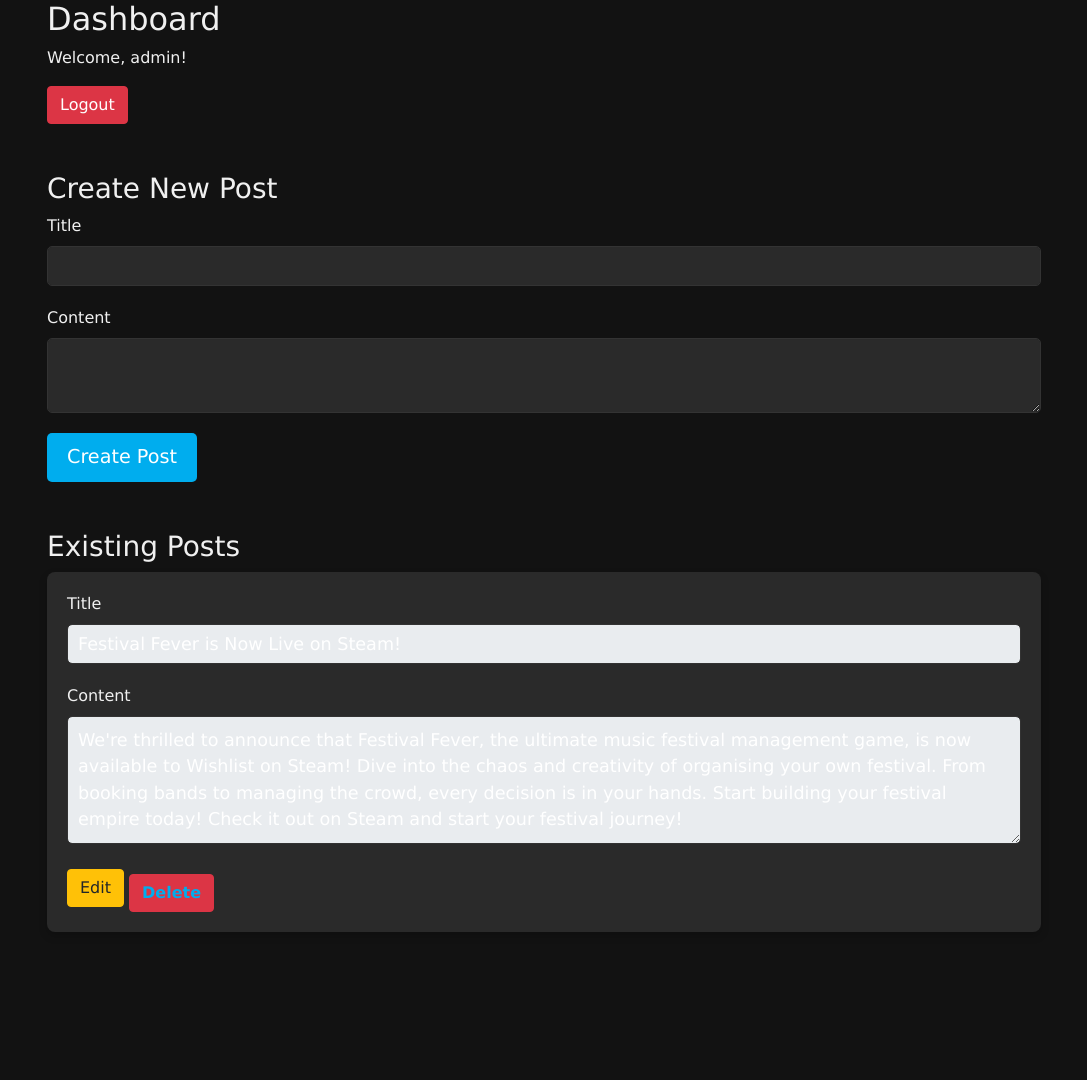
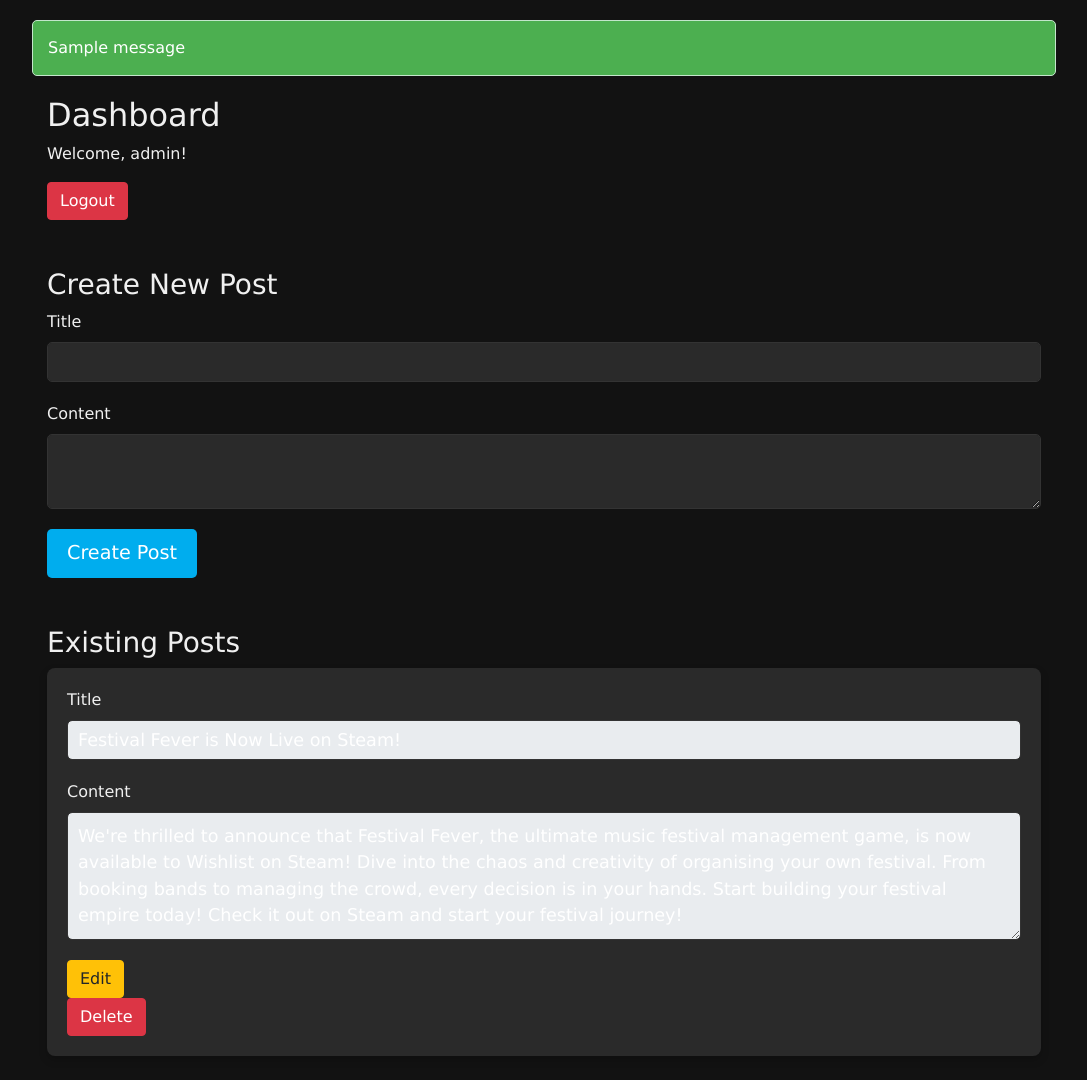
Before and after one commit to hapiuk/GMG, a Flask app: page /dashboard in a window 1280 px wide. Shown: the whole page, without its empty margins (96-1183 px from the left). Before the commit the page ends 932 px from the top, so only its background shows below. Run offline with Flask 3, Linux system fonts and the light colour scheme; a user stored in the database is signed in; one stand-in notice (Sample message) is shown; some libraries are stand-ins or nearby versions.

Commit message:
fixed delete button

```diff
--- a/templates/dashboard.html
+++ b/templates/dashboard.html
@@ -8,6 +8,18 @@
     <link rel="stylesheet" href="/static/css/styles.css">
 </head>
 <body>
+    <!-- Error Messages -->
+    {% with messages = get_flashed_messages(with_categories=true) %}
+    {% if messages %}
+    <div class="flash-messages">
+        {% for category, message in messages %}
+        <div class="alert alert-{{ category }}">
+            {{ message }}
+        </div>
+        {% endfor %}
+    </div>
+    {% endif %}
+    {% endwith %}
     <div class="container">
         <h2>Dashboard</h2>
         <p>Welcome, {{ session['user'] }}!</p>
@@ -47,7 +59,12 @@
                     </div>
                     <button type="button" class="btn btn-warning edit-btn">Edit</button>
                     <button type="submit" class="btn btn-primary update-btn" style="display:none;">Update</button>
-                    <a href="{{ url_for('delete_post', post_id=post.id) }}" class="btn btn-danger">Delete</a>
+                </form>
+
+                <!-- Delete Form -->
+                <form method="POST" action="{{ url_for('delete_post', post_id=post.id) }}" style="display:inline;">
+                    {{ form.hidden_tag() }} <!-- CSRF token -->
+                    <button type="submit" class="btn btn-danger">Delete</button>
                 </form>
             </div>
             {% endfor %}
```
Also changed, not shown: templates/login.html (+12 -0 lines), static/site.db.
